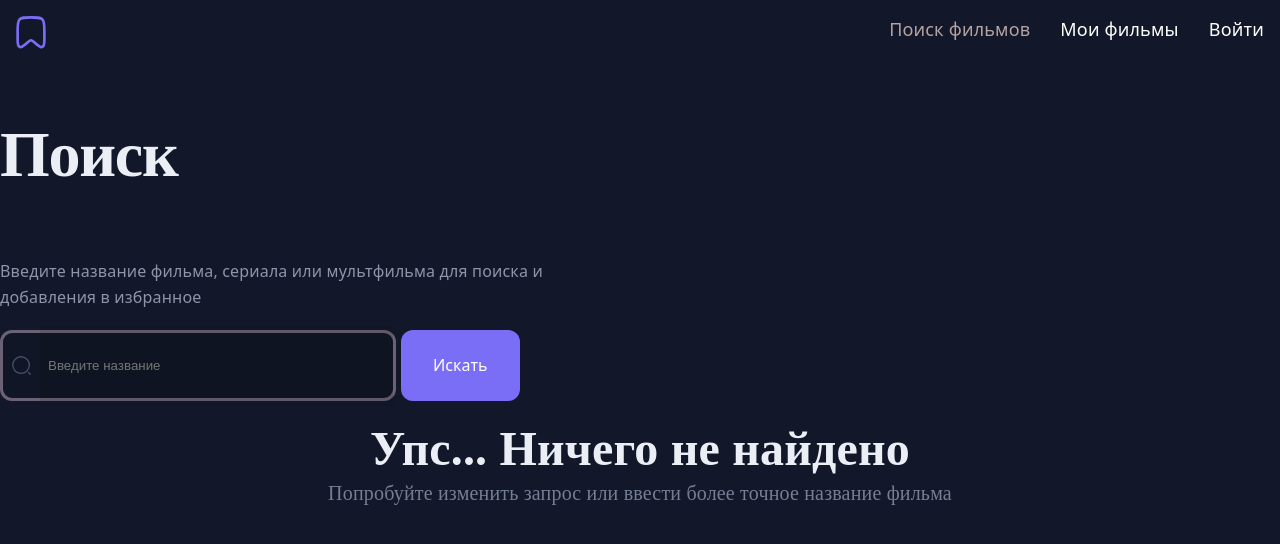
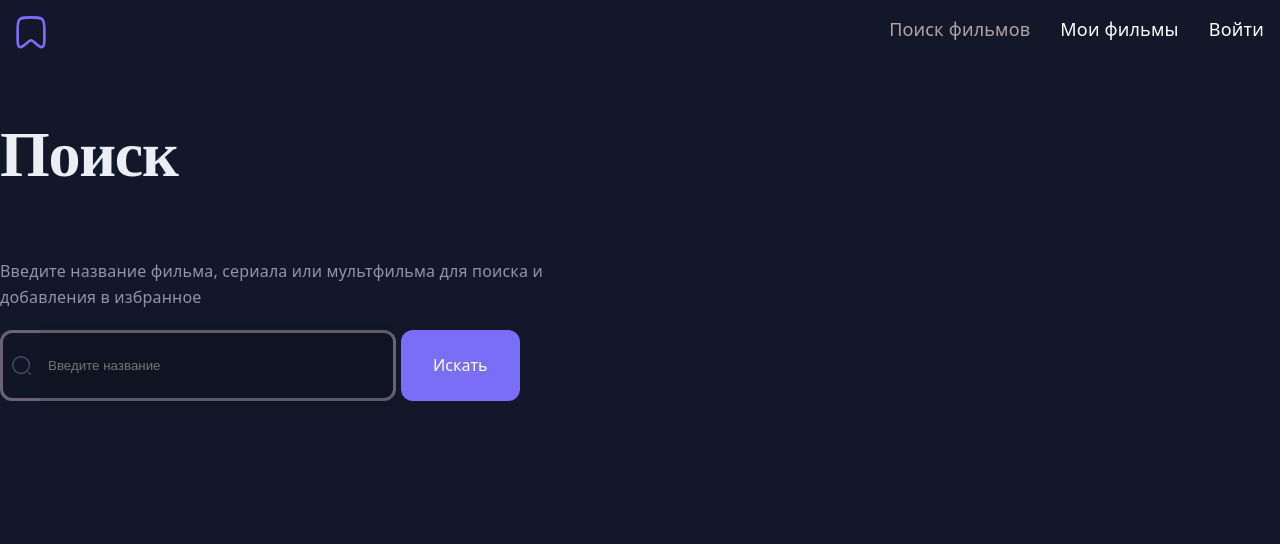
Before and after one commit to EgorBazaleev/react-app, a React (Vite) app: page / in a window 1280 px wide. Shown: the top 544 px of the page. Built offline with nearby package versions, Linux system fonts and the light colour scheme.

Commit message:
review fixes

```diff
--- a/src/main.tsx
+++ b/src/main.tsx
@@ -32,6 +32,7 @@ const router = createBrowserRouter([
       {
         path: '/movie/:id',
         element: <FilmDetailsPage />,
+        errorElement: <>Something goes wrong</>,
         loader: async ({ params }) => {
           try {
             const { data } = await axios.get<OMDbFilmDetailsResponse>(`${BASE_URL}&i=${params.id}`)
@@ -50,6 +51,7 @@ const router = createBrowserRouter([
             }
           } catch (e) {
             console.error(e);
+            return;
           }
         }
       }
--- a/src/pages/FilmDetailsPage/FilmDetailsPage.tsx
+++ b/src/pages/FilmDetailsPage/FilmDetailsPage.tsx
@@ -22,7 +22,9 @@ function FilmDetailsPage() {
                     </div>
                     <div className={styles['key-value']}>
                         <span className={styles['label']}>Дата выхода</span>
-                        <span className={styles['field-value']}>{filmDetails!.productionDate.toISOString().split('T')[0]}</span>
+                        <span className={styles['field-value']}>{isNaN(filmDetails!.productionDate.getTime())
+                            ? filmDetails!.productionDate.toISOString().split('T')[0]
+                            : ''}</span>
                     </div>
                     <div className={styles['key-value']}>
                         <span className={styles['label']}>Длительность</span>
--- a/src/pages/MainPage/MainPage.tsx
+++ b/src/pages/MainPage/MainPage.tsx
@@ -13,11 +13,11 @@ import { OMDbSearchResponse } from "../../types/OMDbSearchResponse";
 function MainPage() {
 
     const [films, setFilms] = useState<Film[]>([]);
+    const [hasSearched, setHasSearched] = useState(false);
 
     const getFilms = async (searchText: string) => {
         try {
             const { data } = await axios.get<OMDbSearchResponse>(`${BASE_URL}&s=${searchText}`)
-            console.log(data);
             if (data && data.Response === 'True' && data.Search?.length > 0) {
                 const foundFilms = data.Search.map(film => {
                     return {
@@ -28,9 +28,16 @@ function MainPage() {
                     }
                 });
                 setFilms(foundFilms);
+                return;
             }
+            setFilms([]);
         } catch (e) {
             console.error(e);
+            setFilms([]);
+        } finally {
+            if (!hasSearched) {
+                setHasSearched(true);
+            }
         }
     };
 
@@ -39,9 +46,11 @@ function MainPage() {
             <Header text="Поиск" />
             <Paragraph />
             <Search onSearch={getFilms} />
-            {films?.length
-                ? <FilmList films={films} isInFavorite={false} />
-                : <NoFilms />}
+            {!hasSearched
+                ? ''
+                : films?.length
+                    ? <FilmList films={films} isInFavorite={false} />
+                    : <NoFilms />}
 
         </div>
     );
```
